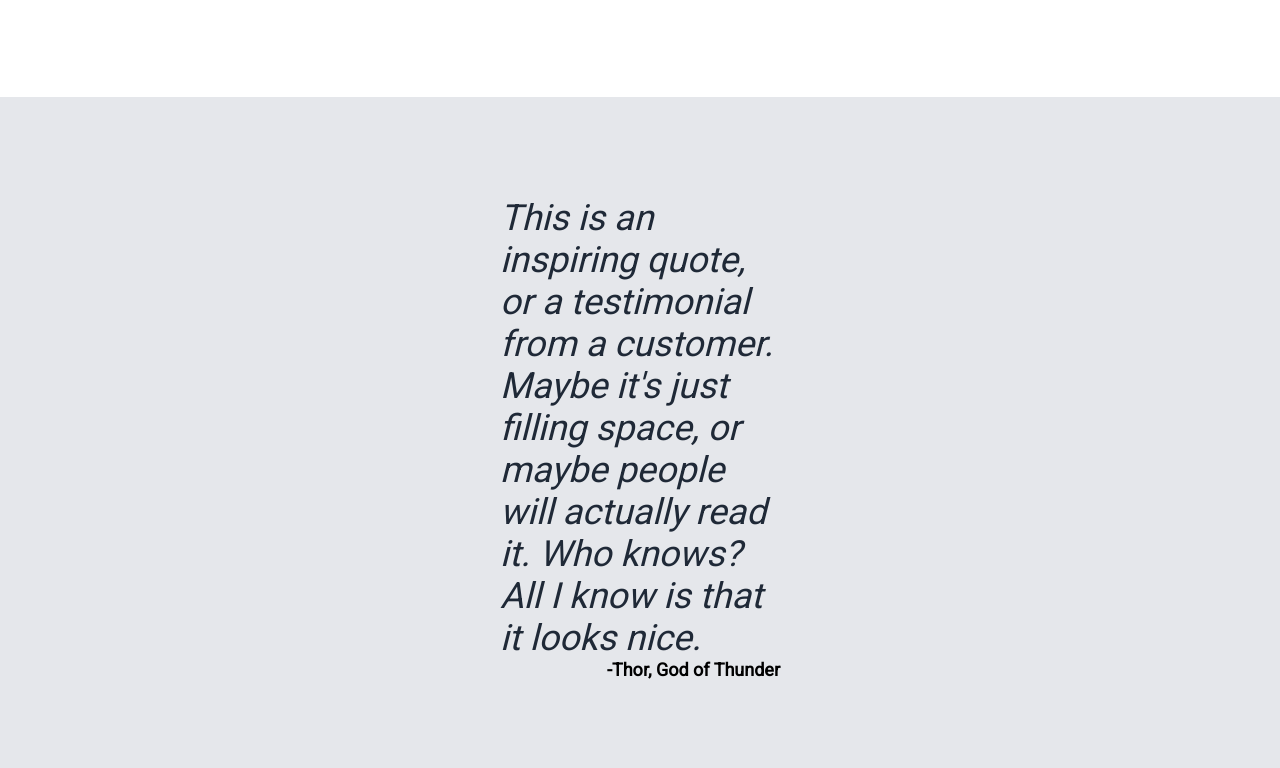
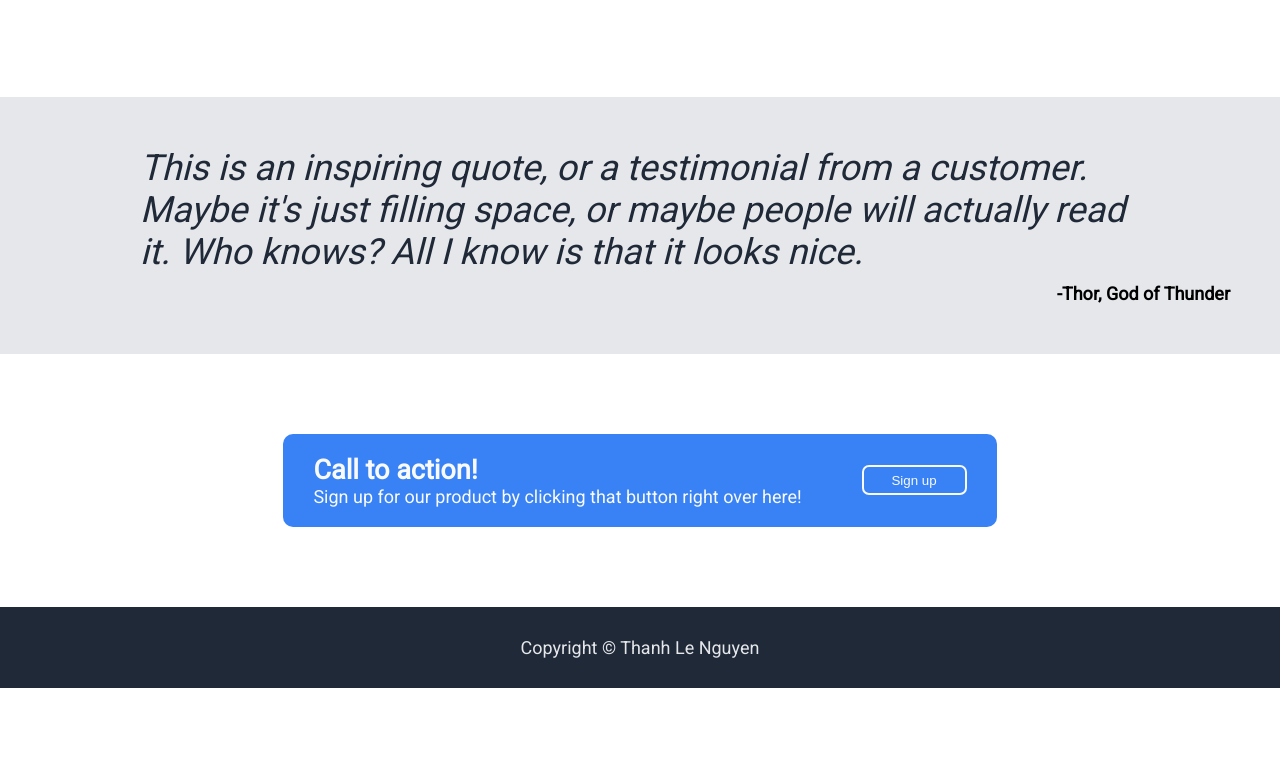
Before and after one commit to nhopo/odin-landingpage, a plain HTML site: page index.html in a window 1280 px wide. Shown: the part 1192-1960 px from the top of the page. After the commit the page ends 1880 px from the top, so only its background shows below. Drawn offline with Linux system fonts and the light colour scheme.

Commit message:
Change section three: decrease padding

```diff
--- a/styles.css
+++ b/styles.css
@@ -96,14 +96,17 @@ p{
     background-color: #E5E7EB;
     display: flex;
     flex-direction: column;
-    justify-content: center;
-    padding:100px 500px;
+    /* justify-content: center; */
+    padding: 50px;
+    gap: 10px;
 }
 
 .quote{
     font-size: 36px;
     font-style: italic;
     color: #1F2937;
+    max-width: 1000px;
+    align-self: center;
 }
 
 .author-quote{
```
